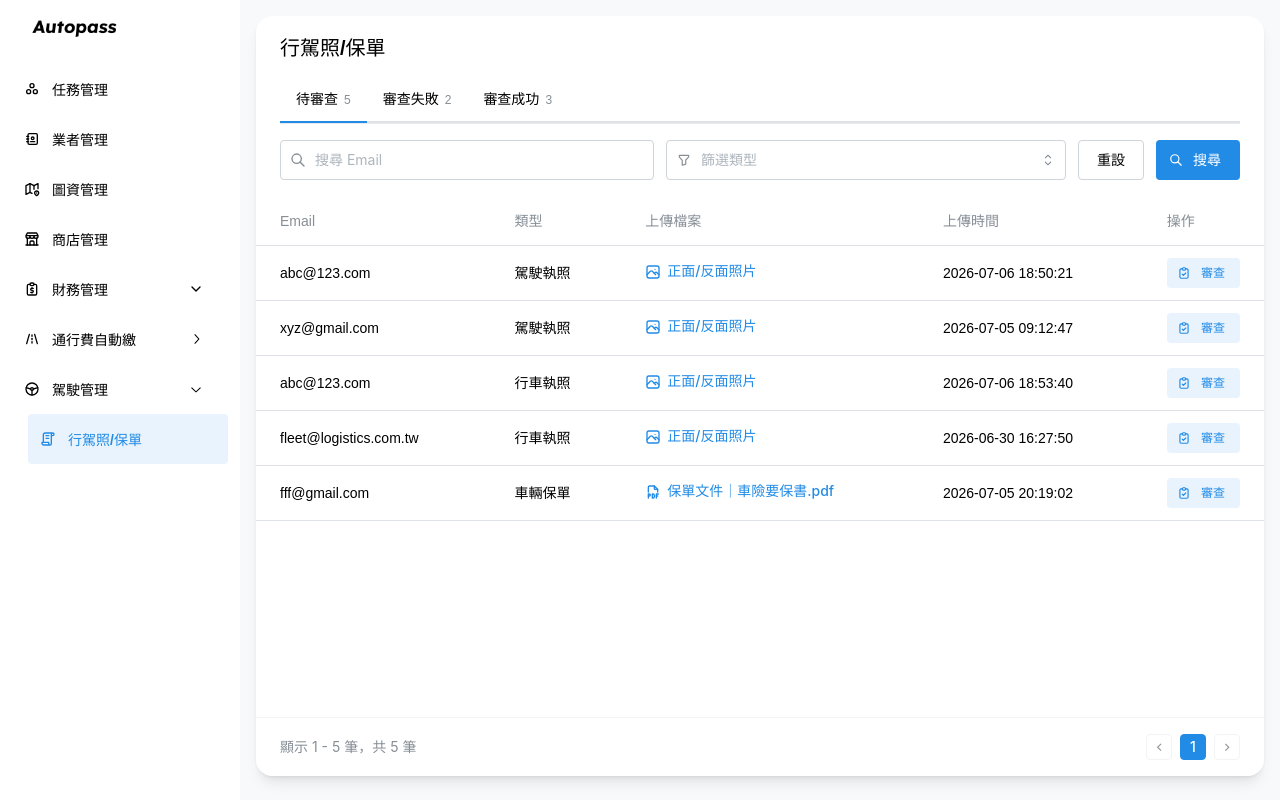
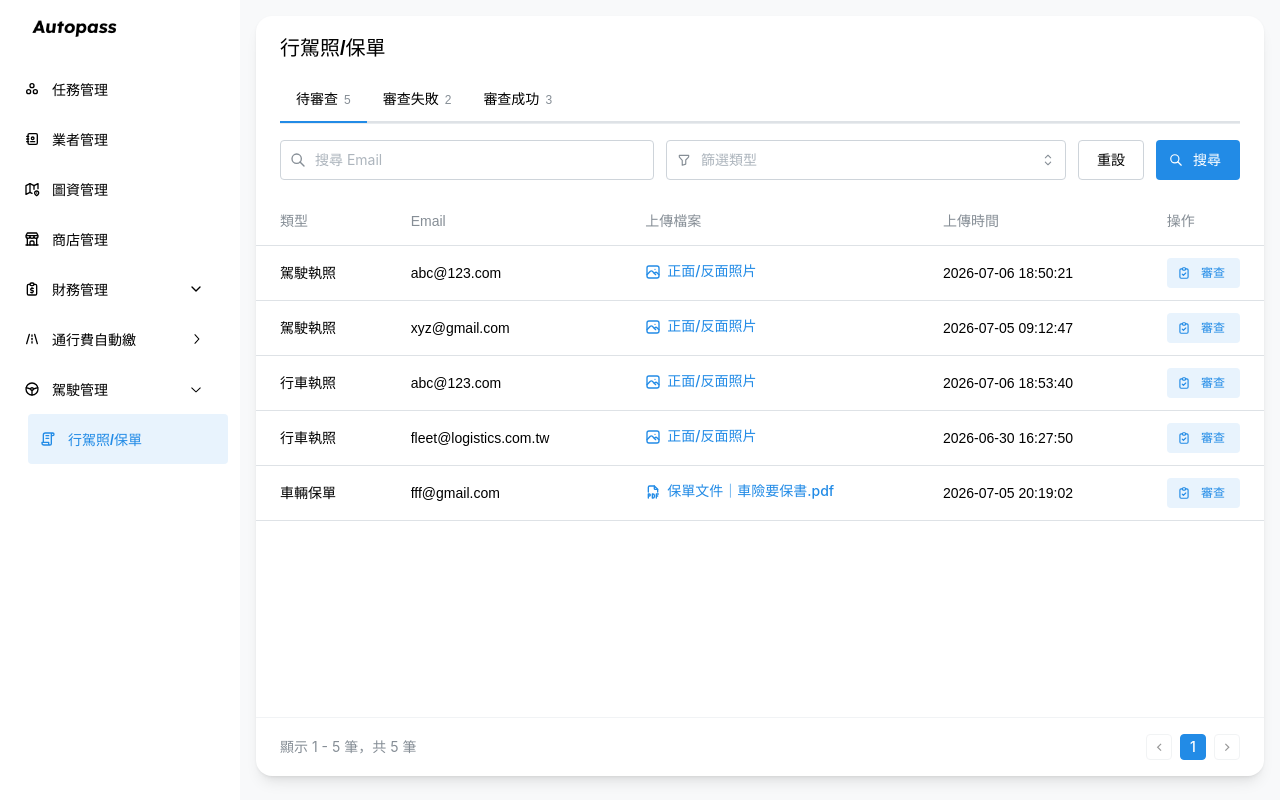
Before and after one commit to RexYen/autopass-demo, a React (Vite) app: page /driver-center/accounts in a window 1280 px wide. Built offline with nearby package versions, Linux system fonts and the light colour scheme.

Commit message:
chore(driver-center): 列表欄位「類型」移到 Email 前面
Co-Authored-By: Claude Fable 5 <noreply@anthropic.com>

```diff
--- a/src/components/DriverCenterAccounts.tsx
+++ b/src/components/DriverCenterAccounts.tsx
@@ -350,8 +350,8 @@ export function DriverCenterAccounts() {
           >
             <Table.Thead>
               <Table.Tr>
+                <Table.Th>類型</Table.Th>
                 <Table.Th>Email</Table.Th>
-                <Table.Th>類型</Table.Th>
                 <Table.Th>上傳檔案</Table.Th>
                 <Table.Th>上傳時間</Table.Th>
                 {showReviewedAt && <Table.Th>審查時間</Table.Th>}
@@ -363,12 +363,12 @@ export function DriverCenterAccounts() {
               {pageData.map((u) => (
                 <Table.Tr key={u.id}>
                   <Table.Td>
-                    <Text style={cellText}>{u.userEmail}</Text>
-                  </Table.Td>
-                  <Table.Td>
                     <Text style={{ ...cellText, whiteSpace: 'nowrap' }}>
                       {DRIVER_DOC_META[u.docType].label}
                     </Text>
+                  </Table.Td>
+                  <Table.Td>
+                    <Text style={cellText}>{u.userEmail}</Text>
                   </Table.Td>
                   <Table.Td>
                     <UnstyledButton
```
